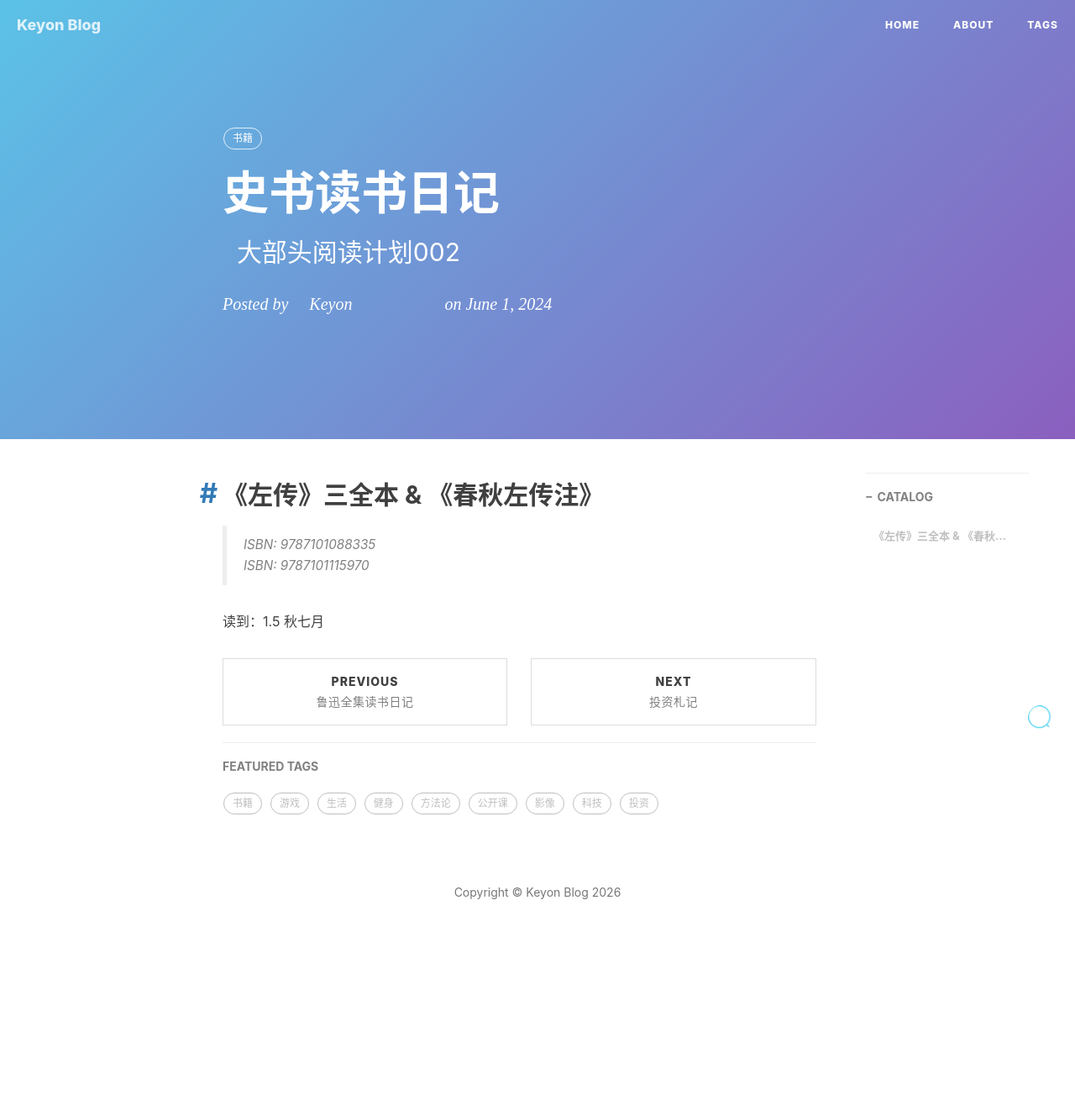
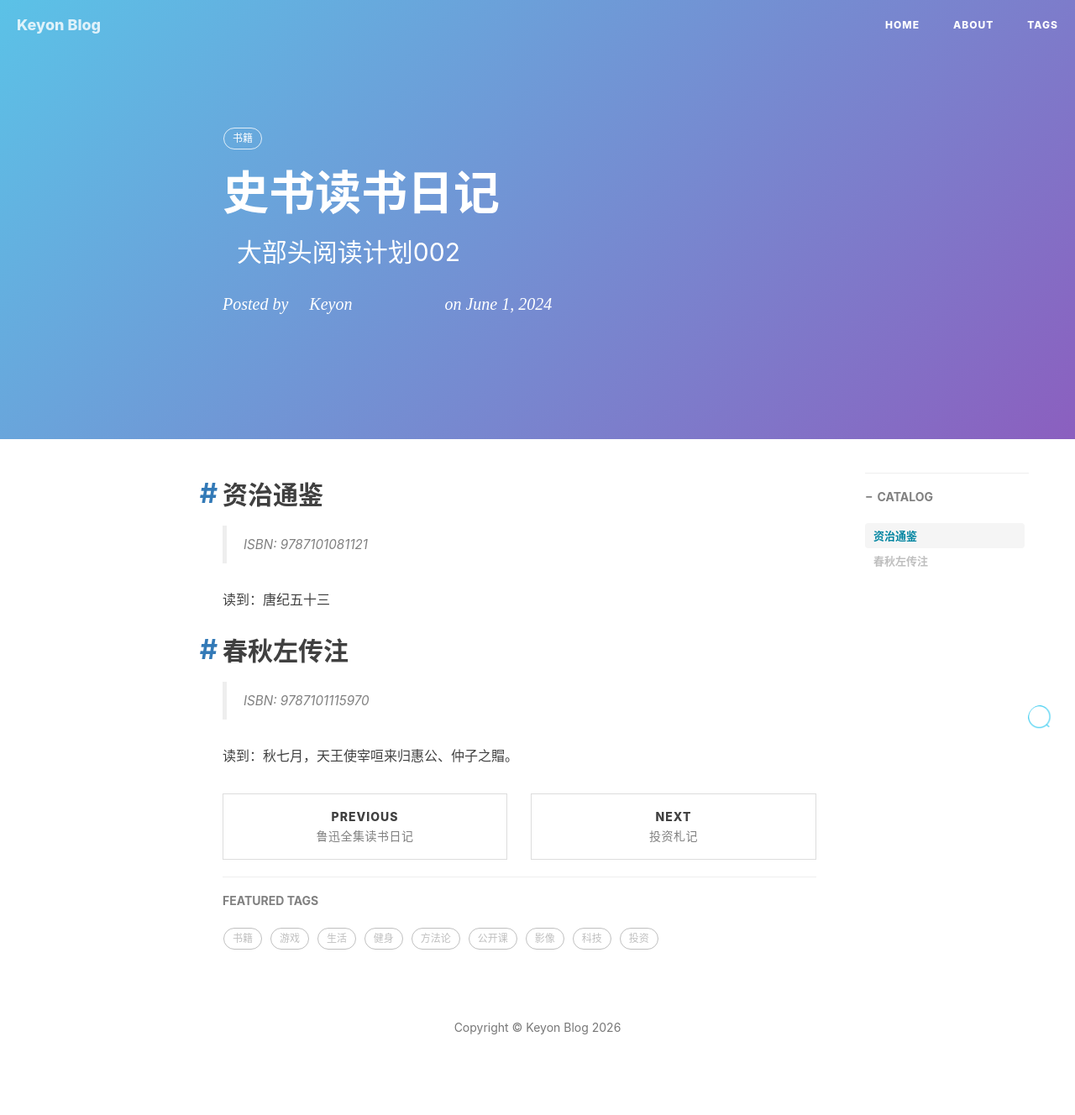
Before and after one commit to IosefLilianovichDros/IosefLilianovichDros.github.io, a Jekyll site: the page built from _posts/2024-06-01-tongjian-2024.md, in a window 1280 px wide. Shown: the whole page at 84% size. Built offline with Jekyll 4.4.1, drawn with Linux system fonts in a browser that asks for light colours; before the commit the page ends 1167 px from its top, so only the background shows below that.

Commit message:
Update 2024-06-01-tongjian-2024.md

```diff
--- a/_posts/2024-06-01-tongjian-2024.md
+++ b/_posts/2024-06-01-tongjian-2024.md
@@ -8,10 +8,14 @@ catalog: true                       # 是否归档
 tags: [书籍]
 ---
 
-## 《左传》三全本 & 《春秋左传注》
+## 资治通鉴
 
-> ISBN: 9787101088335
->
+> ISBN: 9787101081121
+
+读到：唐纪五十三
+
+## 春秋左传注
+
 > ISBN: 9787101115970
 
-读到：1.5 秋七月
+读到：秋七月，天王使宰咺来归惠公、仲子之賵。
```
